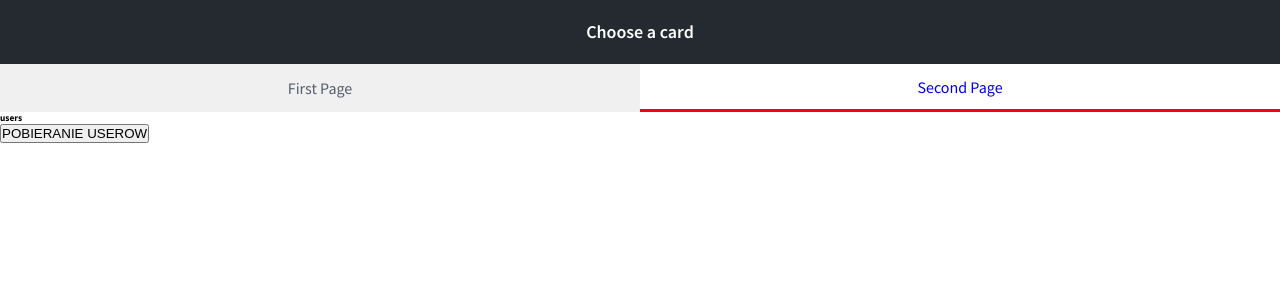
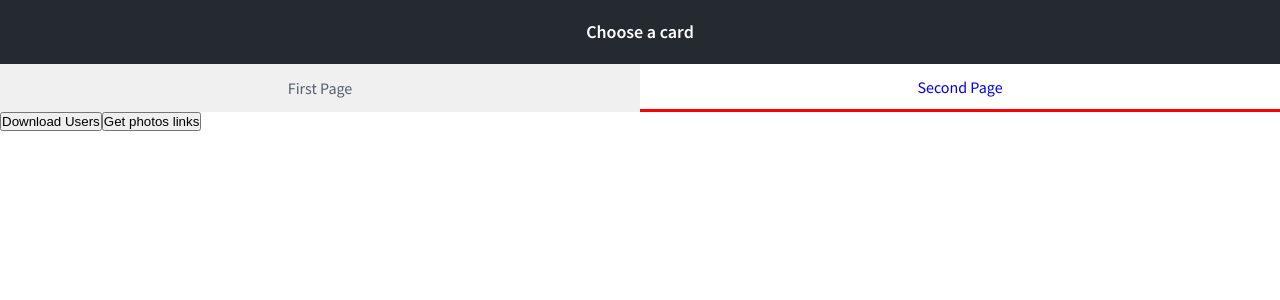
Before and after one commit to tsmolarczyk/tool-default, a React (Create React App) app: page /secondpage in a window 1280 px wide. Shown: the top 300 px of the page. Built offline with nearby package versions, Linux system fonts and the light colour scheme.

Commit message:
added photos loading

```diff
--- a/src/components/Main/FirstPage/FirstPage.tsx
+++ b/src/components/Main/FirstPage/FirstPage.tsx
@@ -1,13 +1,11 @@
-import css from './FirstPage.module.css'
-import { Title } from './Title/Title'
+import css from "./FirstPage.module.css";
+import { Title } from "./Title/Title";
 
 export const FirstPage = () => {
   return (
     <>
-      <p className={css.para}>
-        Lorem ipsum dolor sit amet consectetur adipisicing elit.
-      </p>
+      <h1 className={css.para}>Titles:</h1>
       <Title />
     </>
-  )
-}
+  );
+};
--- a/src/components/Main/SecondPage/SecondPage.tsx
+++ b/src/components/Main/SecondPage/SecondPage.tsx
@@ -2,12 +2,20 @@ import { useState, useMemo, useEffect } from "react";
 
 export const SecondPage = () => {
   const [users, setUsers] = useState<any>();
+  const [photos, setPhotos] = useState<any>();
 
   const getUsers = () => {
     fetch("https://jsonplaceholder.typicode.com/users/")
       .then((response) => response.json())
       .then((json) => setUsers(json));
     console.log(users);
+  };
+
+  const getPhotos = () => {
+    fetch("https://jsonplaceholder.typicode.com/photos")
+      .then((response) => response.json())
+      .then((json) => setPhotos(json));
+    console.log(photos);
   };
 
   // useEffect(() => {
@@ -20,11 +28,20 @@ export const SecondPage = () => {
     }
   }, [users]);
 
+  const photosToDisplay = useMemo(() => {
+    if (photos) {
+      return photos.map((photos: any) => (
+        <img src={photos.url} alt='photos.id'></img>
+      ));
+    }
+  }, [photos]);
+
   return (
     <div>
-      <h3>users</h3>
-      <button onClick={getUsers}>POBIERANIE USEROW</button>
+      <button onClick={getUsers}>Download Users</button>
       {userToDisplay}
+      <button onClick={getPhotos}>Get photos links</button>
+      {photosToDisplay}
     </div>
   );
 };
```
